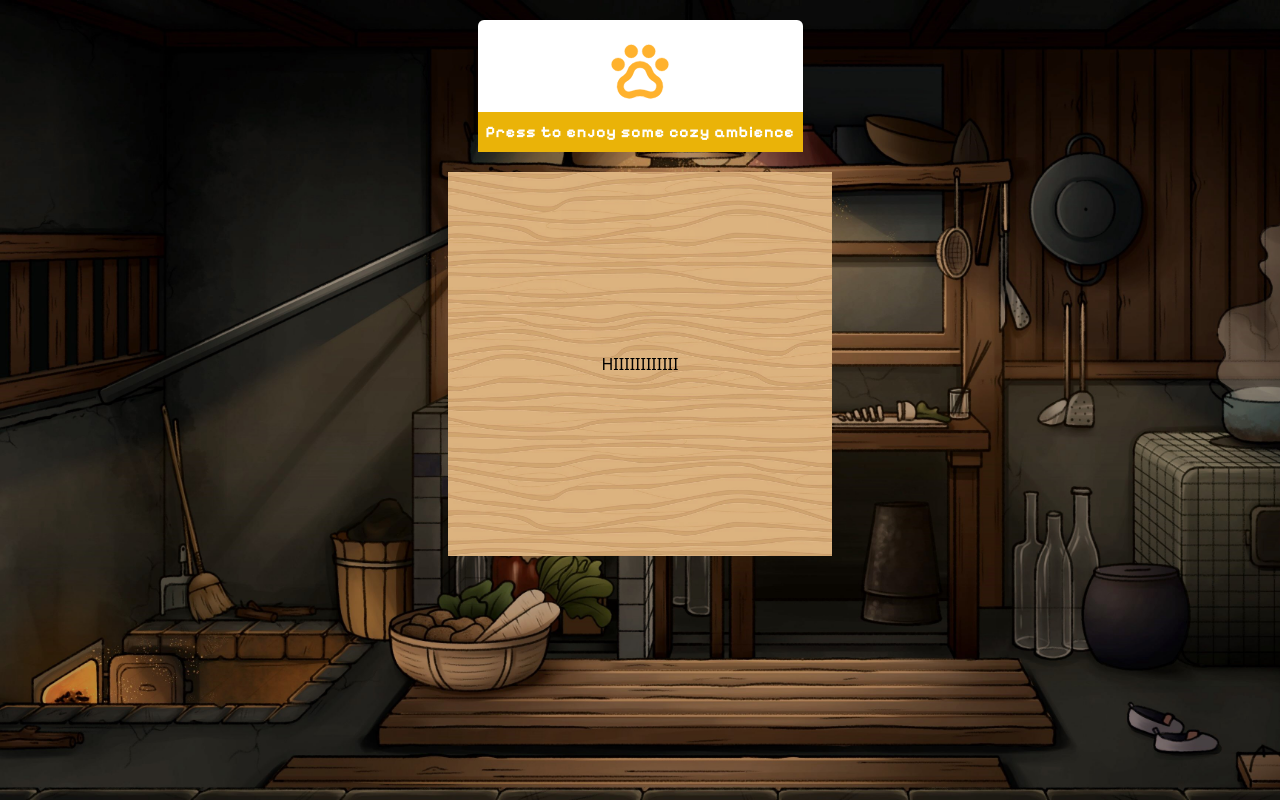
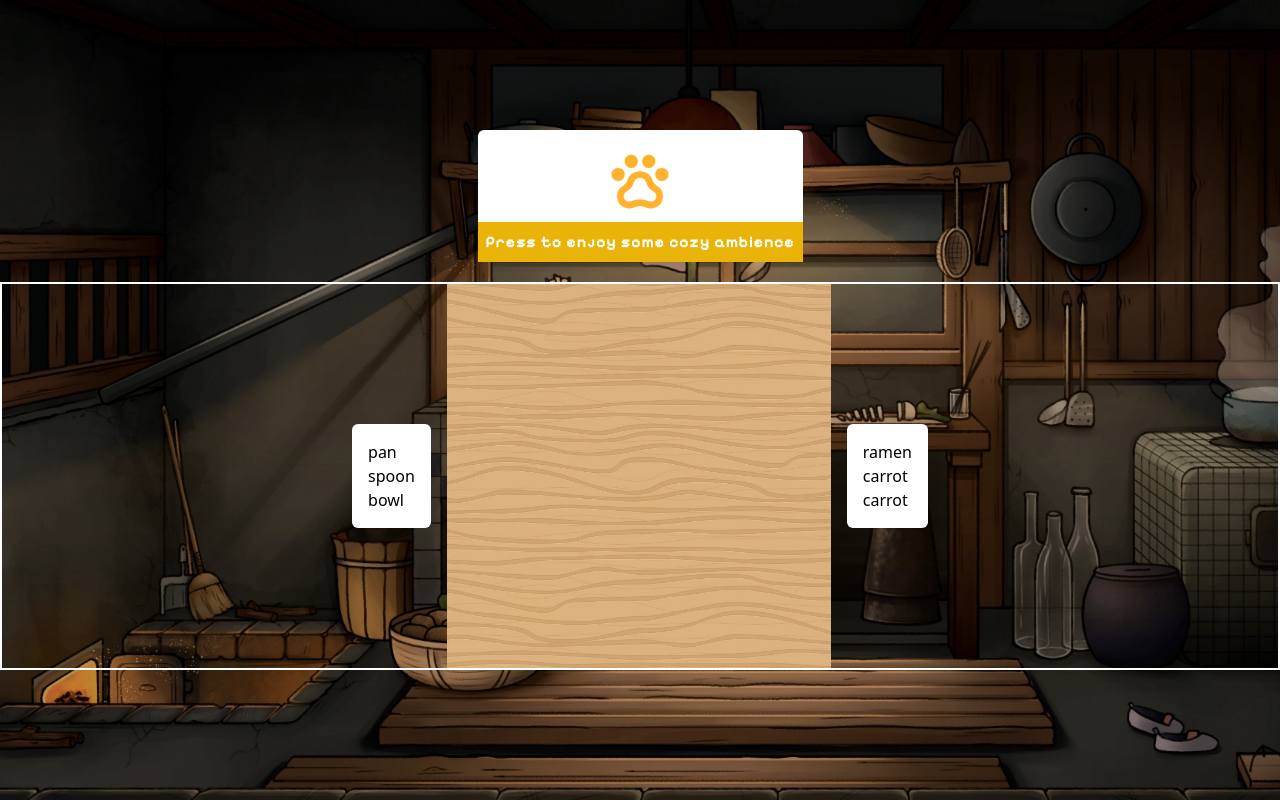
Before and after one commit to khaulanauman/ra-meow-n, a React (Vite) app: page /game in a window 1280 px wide. Built offline with nearby package versions, Linux system fonts and the light colour scheme; no server answers; what aws-amplify would draw is missing.

Commit message:
added utensils and ingrediends div

```diff
--- a/src/pages/gamePage.tsx
+++ b/src/pages/gamePage.tsx
@@ -2,11 +2,11 @@ import BackgroundAudio from "../components/BackgroundAudio";
 export default function gamePage() {
   return (
     <div
-      className="flex flex-col items-center min-h-screen lg:bg-[url('/images/main-bg-large.png')]
+      className="flex flex-col items-center justify-center min-h-screen lg:bg-[url('/images/main-bg-large.png')]
     xl:bg-[url('/images/game-bg.jpg')] bg-[url('/images/main-bg-small.png')]
     bg-cover bg-center bg-no-repeat"
     >
-      <div className="audio-opt mt-5 mb-5 bg-white rounded-md flex flex-col items-center">
+      <div className="audio-opt mb-5 bg-white rounded-md flex flex-col items-center">
         <BackgroundAudio />
         <p
           className="xl:text-s text-s p-2 font-bold text-center text-white
@@ -15,8 +15,18 @@ export default function gamePage() {
           Press to enjoy some cozy ambience
         </p>
       </div>
-      <div className="board flex flex-col h-96 w-96 justify-center items-center lg:bg-[url('/images/board.png')] bg-cover bg-center bg-no-repeat">
-        HIIIIIIIIIIII
+      <div className="kitchen-board border-2 border-white flex justify-center items-center w-full gap-4">
+        <div className="utensils bg-white p-4 rounded-md">
+          <div className="pan">pan</div>
+          <div className="spoon">spoon</div>
+          <div className="bowl">bowl</div>
+        </div>
+        <div className="board flex flex-col h-96 w-96 justify-center items-center lg:bg-[url('/images/board.png')] bg-cover bg-center bg-no-repeat"></div>
+        <div className="ingredients bg-white p-4 rounded-md">
+          <div className="ramen">ramen</div>
+          <div className="carrot">carrot</div>
+          <div className="carrot">carrot</div>
+        </div>
       </div>
     </div>
   );
```
